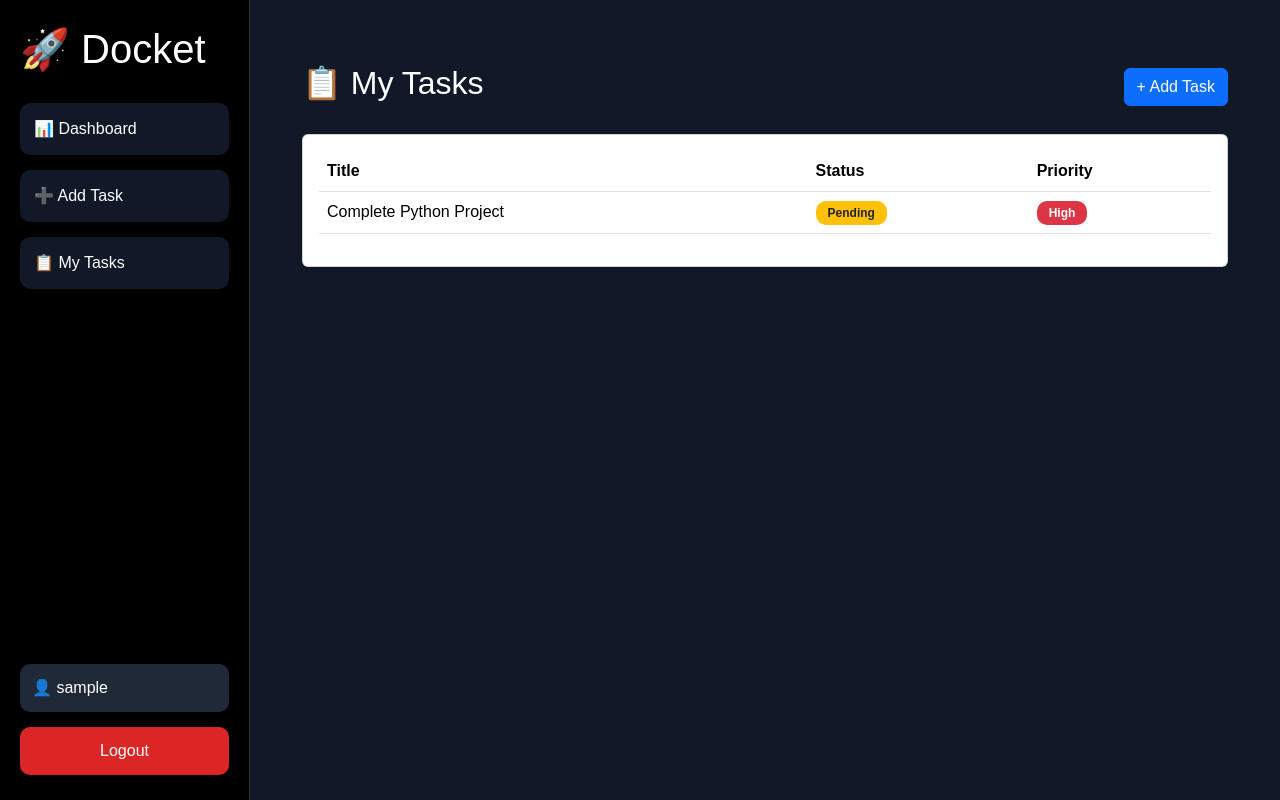
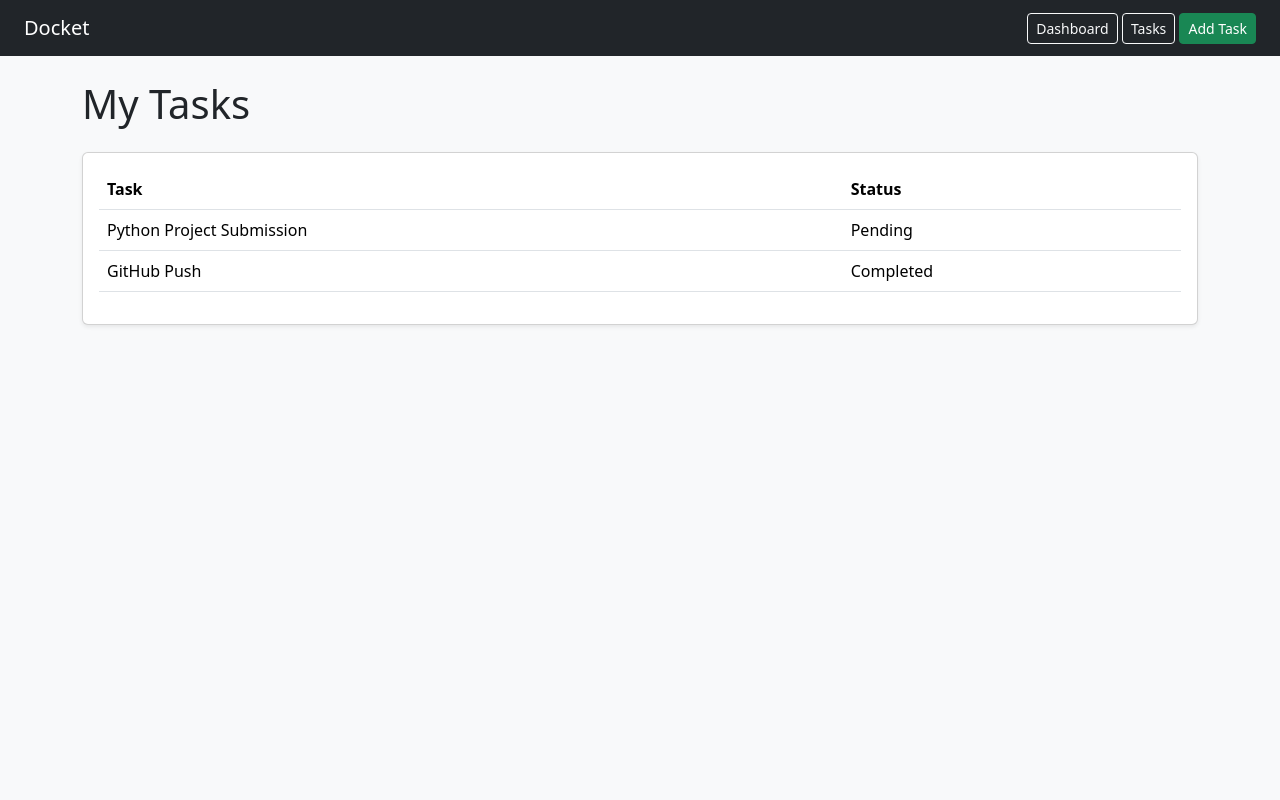
Before and after one commit to SamShri16/docket-django, a Django app: page /tasks/ in a window 1280 px wide. Run offline with Django 5.2, Linux system fonts and the light colour scheme; the visitor is signed in with stand-in values (Sample User, id 1).

Commit message:
Stabilized v2 project

```diff
--- a/docket/urls.py
+++ b/docket/urls.py
@@ -1,17 +1,13 @@
 from django.contrib import admin
 from django.urls import path, include
-from django.shortcuts import redirect
 from tasks.views import landing_page
 
 urlpatterns = [
     path('admin/', admin.site.urls),
 
-    # Landing Page
     path('', landing_page, name='landing'),
 
-    # Accounts
-    path('accounts/', include('accounts.urls')),
+    path('', include('tasks.urls')),
 
-    # Tasks
-    path('', include('tasks.urls')),
+    path('accounts/', include('django.contrib.auth.urls')),
 ]
--- a/tasks/urls.py
+++ b/tasks/urls.py
@@ -3,6 +3,8 @@ from . import views
 
 urlpatterns = [
     path('dashboard/', views.dashboard, name='dashboard'),
+
     path('tasks/', views.task_list, name='task_list'),
+
     path('add-task/', views.add_task, name='add_task'),
 ]
--- a/templates/base.html
+++ b/templates/base.html
@@ -1,78 +1,38 @@
 <!DOCTYPE html>
-<html lang="en">
+<html>
+<head>
+    <title>Docket</title>
 
-<head>
-
-    <meta charset="UTF-8">
-
-    <meta name="viewport"
-          content="width=device-width, initial-scale=1.0">
-
-    <title>Docket Dashboard</title>
-
-    {% load static %}
     <link href="https://cdn.jsdelivr.net/npm/bootstrap@5.3.3/dist/css/bootstrap.min.css" rel="stylesheet">
-    <link rel="stylesheet"
-          href="{% static 'css/style.css' %}">
-
 </head>
 
-<body>
+<body class="bg-light">
 
-<div class="app-layout">
-
-    <!-- SIDEBAR -->
-
-    <aside class="sidebar">
+<nav class="navbar navbar-dark bg-dark px-4">
+    <a class="navbar-brand" href="/">Docket</a>
 
     <div>
-
-            <h1 class="logo">🚀 Docket</h1>
-
-            <nav class="sidebar-nav">
-
-                <a href="{% url 'dashboard' %}">
-                    📊 Dashboard
+        <a href="/dashboard/" class="btn btn-outline-light btn-sm">
+            Dashboard
         </a>
 
-                <a href="{% url 'add_task' %}">
-                    ➕ Add Task
+        <a href="/tasks/" class="btn btn-outline-light btn-sm">
+            Tasks
         </a>
 
-                <a href="{% url 'task_list' %}">
-                    📋 My Tasks
+        <a href="/add-task/" class="btn btn-success btn-sm">
+            Add Task
         </a>
-
+    </div>
 </nav>
 
-        </div>
-
-        <div class="sidebar-bottom">
-
-            <div class="profile-box">
-                👤 {{ request.user.username }}
-            </div>
-
-            <a href="{% url 'logout' %}"
-               class="logout-btn">
-                Logout
-            </a>
-
-        </div>
-
-    </aside>
-
-    <!-- MAIN -->
-
-    <main class="main-content">
+<div class="container mt-4">
 
     {% block content %}
+
     {% endblock %}
-
-    </main>
 
 </div>
 
 </body>
-
 </html>
--- a/templates/landing.html
+++ b/templates/landing.html
@@ -10,7 +10,7 @@
 
 <div class="container text-center mt-5">
 
-    <h1 class="display-3">Docket</h1>
+    <h1 class="display-2">Docket</h1>
 
     <p class="lead">
         Smart Task Management System
--- a/templates/tasks/task_list.html
+++ b/templates/tasks/task_list.html
@@ -2,45 +2,31 @@
 
 {% block content %}
 
-<div class="container mt-4">
-
-    <div class="d-flex justify-content-between align-items-center mb-4">
-        <h2>📋 My Tasks</h2>
-
-        <a href="{% url 'add_task' %}" class="btn btn-primary">
-            + Add Task
-        </a>
-    </div>
+<h1 class="mb-4">My Tasks</h1>
 
 <div class="card shadow-sm">
+
     <div class="card-body">
 
-            <table class="table table-hover">
+        <table class="table">
 
             <thead>
                 <tr>
-                        <th>Title</th>
+                    <th>Task</th>
                     <th>Status</th>
-                        <th>Priority</th>
                 </tr>
             </thead>
 
             <tbody>
 
                 <tr>
-                        <td>Complete Python Project</td>
+                    <td>Python Project Submission</td>
+                    <td>Pending</td>
+                </tr>
 
-                        <td>
-                            <span class="badge bg-warning text-dark">
-                                Pending
-                            </span>
-                        </td>
-
-                        <td>
-                            <span class="badge bg-danger">
-                                High
-                            </span>
-                        </td>
+                <tr>
+                    <td>GitHub Push</td>
+                    <td>Completed</td>
                 </tr>
 
             </tbody>
@@ -48,7 +34,6 @@
         </table>
 
     </div>
-    </div>
 
 </div>
 
```
Also changed, not shown: templates/tasks/add_task.html (+4 -16 lines), templates/tasks/dashboard.html (+24 -65 lines). Lines whose indentation alone changed are shown as unchanged.
